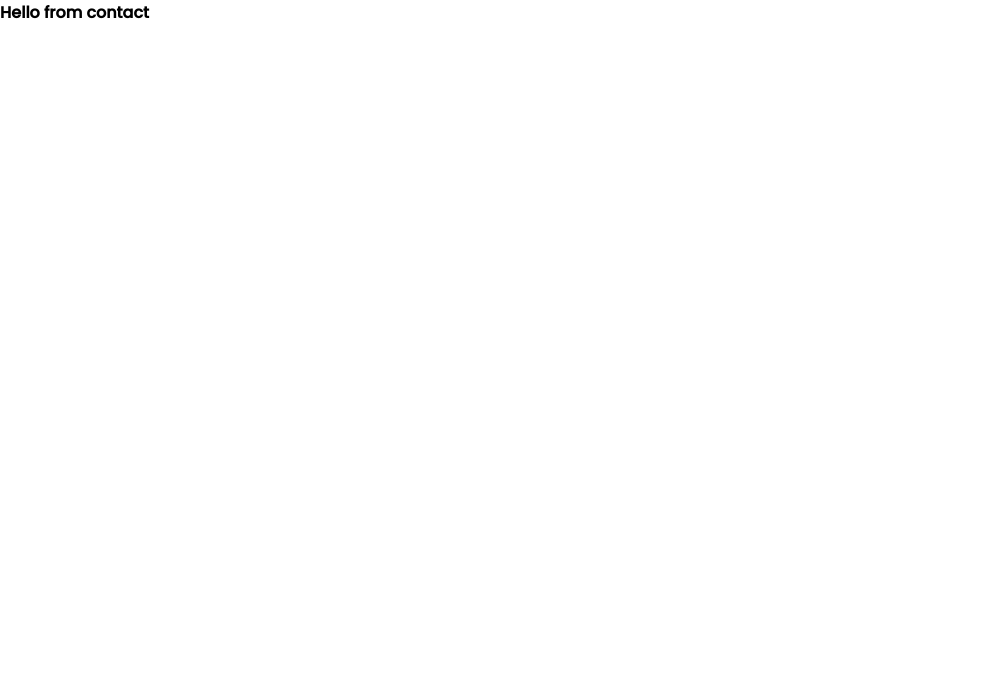
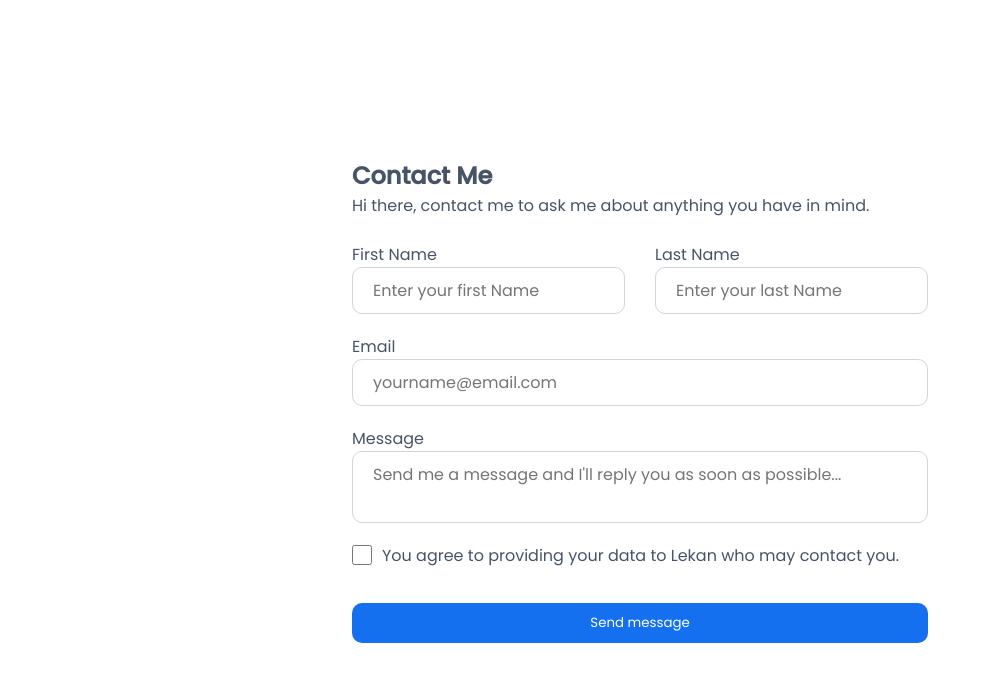
Before and after one commit to coder-cruize/hng9-task1, a JavaScript app: page /contact in a window 1280 px wide. Shown: the top 682 px of the page, without its empty margins (0-990 px from the left). Built offline with nearby package versions, Linux system fonts and the light colour scheme.

Commit message:
created content and styles for contact page

```diff
--- a/src/App.css
+++ b/src/App.css
@@ -1,3 +1,7 @@
+@font-face {
+  font-family: poppins_light;
+  src: url(./resources/poppins-light.ttf);
+}
 @font-face {
   font-family: poppins;
   src: url(./resources/poppins.ttf);
@@ -5,7 +9,9 @@
 * {
   padding: 0;
   margin: 0;
-  font-family: poppins;
+  font-family: poppins_light;
+  outline: none;
+  color: #475467;
 }
 
 .App {
@@ -78,11 +84,63 @@
   display: flex;
   justify-content: center;
   align-items: center;
+}
+.Contact .center {
+  display: flex;
+  justify-content: center;
+  align-items: flex-start;
   flex-direction: column;
+  width: 45%;
+  min-width: 500px;
 }
-.Contact form {
-  padding-top: 48px;
+.Contact .center header h2 {
+  font-family: poppins;
 }
+.Contact .center form {
+  margin-top: 24px;
+  display: flex;
+  flex-wrap: wrap;
+  gap: 20px 30px;
+}
+.Contact .center form .field {
+  display: inherit;
+  flex-wrap: inherit;
+  width: 100%;
+  flex-grow: 1;
+}
+.Contact .center form .field input, .Contact .center form .field textarea {
+  width: 100%;
+  padding: 10px 20px;
+  border: 1px solid #D0D5DD;
+  font-weight: 100;
+  font-size: 16px;
+  border-radius: 10px;
+  resize: none;
+}
+.Contact .center form ._small {
+  width: 100px !important;
+}
+.Contact .center form .check {
+  width: 100%;
+  display: flex;
+  align-items: center;
+}
+.Contact .center form .check input {
+  width: 20px;
+  height: 20px;
+  margin-right: 10px;
+  background-color: red;
+}
+.Contact .center form #btn__submit {
+  border-radius: 10px;
+  padding: 10px;
+  border: none;
+  background-color: #1570EF;
+  width: 100%;
+  color: #fff;
+  margin-top: 15px;
+}
+
 @media only screen and (max-width: 768px) {
   /* For mobile phones: */
   .App footer {
--- a/src/App.scss
+++ b/src/App.scss
@@ -1,3 +1,7 @@
+@font-face {
+  font-family: poppins_light;
+  src: url(./resources/poppins-light.ttf);
+}
 @font-face {
   font-family: poppins;
   src: url(./resources/poppins.ttf);
@@ -5,7 +9,9 @@
 *{
   padding: 0;
   margin: 0;
-  font-family: poppins;
+  font-family: poppins_light;
+  outline: none;
+  color: #475467;
 }
 .App{
   height: 100vh;
@@ -76,12 +82,61 @@
   display: flex;
   justify-content: center;
   align-items: center;
-  flex-direction: column;
-  header{}
-  form{
-    padding-top: 48px;
-    input{
-
+  .center{
+    display: flex;
+    justify-content: center;
+    align-items: flex-start;
+    flex-direction: column;
+    width: 45%;
+    min-width: 500px;
+    header{
+      h2{
+        font-family: poppins;
+      }
+    }
+    form{
+      margin-top: 24px;
+      display: flex;
+      flex-wrap: wrap;
+      gap: 20px 30px;
+      .field{
+        display: inherit;
+        flex-wrap: inherit;
+        width: 100%;
+        flex-grow: 1;
+        input, textarea{
+          width: 100%;
+          padding: 10px 20px;
+          border: 1px solid #D0D5DD;
+          font-weight: 100;
+          font-size: 16px;
+          border-radius:  10px;
+          resize: none;
+        }
+      }
+      ._small{
+        width: 100px !important;
+      }
+      .check{
+        width: 100%;
+        display: flex;
+        align-items: center;
+        input{
+          width: 20px;
+          height: 20px;
+          margin-right: 10px;
+          background-color: red;
+        }
+      }
+      #btn__submit{
+        border-radius: 10px;
+        padding: 10px;
+        border: none;
+        background-color: #1570EF;
+        width: 100%;
+        color: #fff;
+        margin-top: 15px;
+      }
     }
   }
 }
--- a/src/pages/Contact.js
+++ b/src/pages/Contact.js
@@ -1,7 +1,38 @@
-function Contact(){
-  return(
-    <b>Hello from contact</b>
-  )
+function Contact() {
+  const name = "Lekan"
+  return (
+    <div className="Contact">
+      <div className="center">
+        <header>
+          <h2>Contact Me</h2>
+          <span>Hi there, contact me to ask me about anything you have in mind.</span>
+        </header>
+        <form>
+          <div class="field _small">
+            <label>First Name</label>
+            <input id="first_name" type="text" placeholder="Enter your first Name" />
+          </div>
+          <div class="field _small">
+            <label>Last Name</label>
+            <input id="last_name" type="text" placeholder="Enter your last Name" />
+          </div>
+          <div class="field">
+            <label>Email</label>
+            <input id="email" type="email" placeholder="yourname@email.com" />
+          </div>
+          <div class="field">
+            <label>Message</label>
+            <textarea id="message" placeholder="Send me a message and I'll reply you as soon as possible..." />
+          </div>
+          <div className="check">
+            <input type="checkbox" />
+            <span>You agree to providing your data to {name} who may contact you.</span>
+          </div>
+          <input id="btn__submit" type="button" value="Send message"/>
+        </form>
+      </div>
+    </div>
+  );
 }
 
-export default Contact
+export default Contact;
```
Also changed, not shown: src/resources/poppins-light.ttf (added), 1 other file (tests, documents, lock files or other folders).
